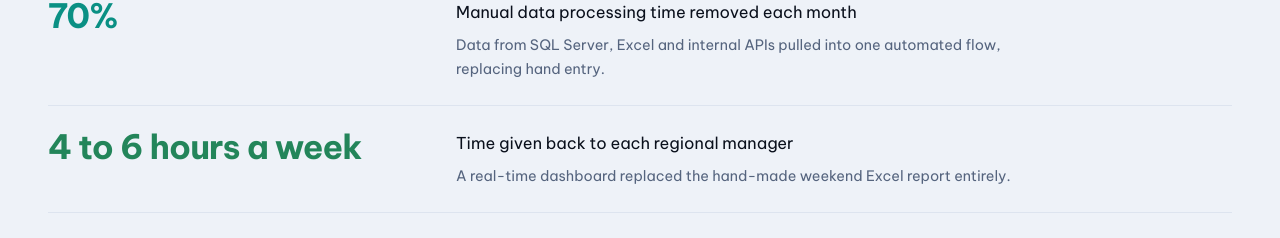
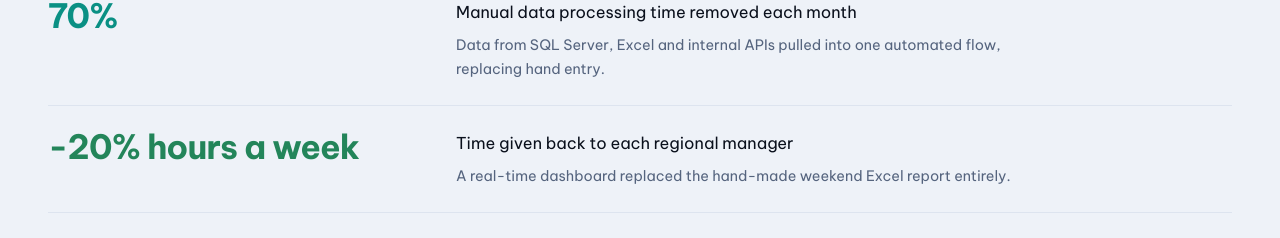
Before and after one commit to huypq2607/huypq-portfolio, a React (Vite) app: page / in a window 1280 px wide. Shown: the part 5175-5413 px from the top of the page. Built offline with nearby package versions, Linux system fonts and the light colour scheme.

Commit message:
Đồng bộ hai chuỗi tiếng Anh theo bản tiếng Việt

```diff
--- a/noi_dung/noi_dung.ts
+++ b/noi_dung/noi_dung.ts
@@ -201,7 +201,7 @@ export const DU_AN: readonly Du_an[] = [
         },
       },
       {
-        so: { vi: '-20% giờ mỗi tuần', en: '4 to 6 hours a week' },
+        so: { vi: '-20% giờ mỗi tuần', en: '-20% hours a week' },
         nhan: {
           vi: 'Thời gian mỗi quản lý vùng lấy lại được',
           en: 'Time given back to each regional manager',
@@ -339,6 +339,6 @@ export const NHAN = {
   anh_chan_dung: { vi: 'Ảnh chân dung Phạm Quang Huy', en: 'Portrait of Phạm Quang Huy' } satisfies Song,
   chan_trang: {
     vi: 'made by HuyPQ',
-    en: 'This page is hand-built with React and Tailwind, released through GitHub Actions.',
+    en: 'made by HuyPQ',
   } satisfies Song,
 }
```
